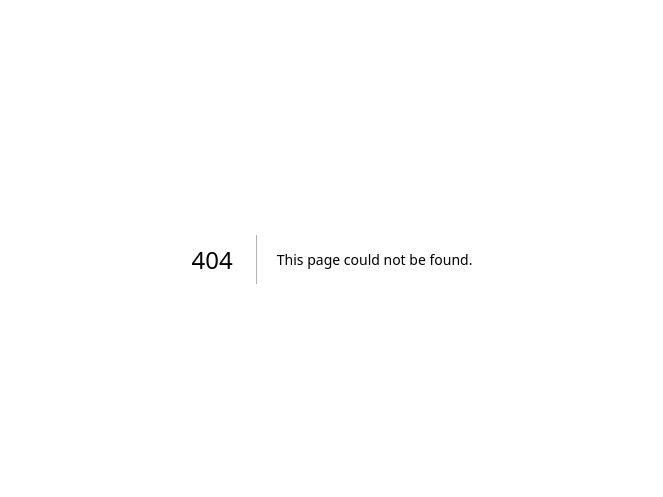
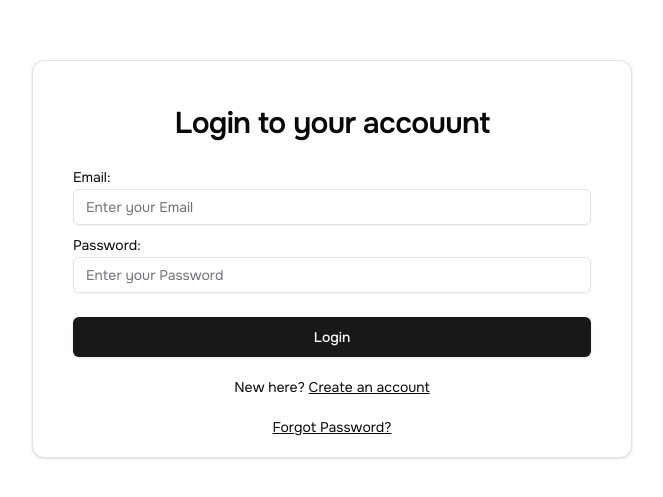
Before and after one commit to codejagaban/event-ticketing, a Next.js app: page /login in a window 1280 px wide. Before the commit this address had no page. Shown: the part 141-638 px from the top of the page, without its empty margins (308-971 px from the left). Built offline with nearby package versions, Linux system fonts and the light colour scheme.

Commit message:
feat: add login ui

```diff
--- a/app/layout.tsx
+++ b/app/layout.tsx
@@ -1,5 +1,5 @@
 import type { Metadata } from "next";
-import { Inter, Onest } from "next/font/google";
+import { Onest } from "next/font/google";
 import "./globals.css";
 
 const onest = Onest({ subsets: ["latin"] });
--- /dev/null
+++ b/app/login/form.tsx
@@ -0,0 +1,51 @@
+'use client';
+import Link from 'next/link';
+import { useRouter } from 'next/navigation';
+import directus from '@/lib/directus';
+
+import AuthForm from '@/components/auth-form';
+import { useState } from 'react';
+import { login } from '@directus/sdk';
+
+interface Data {
+  email: string;
+  password: string;
+}
+
+export default function LoginForm() {
+  const router = useRouter();
+  const [error, setError] = useState('');
+  const handleFormSubmit = async (data: Data) => {
+    const { email, password } = data;
+    // const response = await directus.request(
+    //   login(email, password)
+    // )
+
+    // if (!response) {
+    //   router.push('/');
+    //   router.refresh();
+    // } else {
+    //   response.status === 401
+    //     ? setError('Your email or password is incorrect')
+    //     : null;
+    // }
+  };
+
+  return (
+    <>
+      {error && <p>{error}</p>}
+      <AuthForm
+        title="Login to your accouunt"
+        onSubmit={handleFormSubmit}
+        buttonText="Login"
+        linkDescription="New here?"
+        linkText="Create an account"
+        linkHref="/register"
+        isFullForm={false}
+      />
+      <div>
+
+      </div>
+    </>
+  );
+}
--- /dev/null
+++ b/app/login/page.tsx
@@ -0,0 +1,10 @@
+import LoginForm from "./form"
+
+export default async function LoginPage() {
+  return (
+    <div>
+      <LoginForm />
+
+    </div>
+  )
+}
--- a/components/auth-form/index.tsx
+++ b/components/auth-form/index.tsx
@@ -59,7 +59,7 @@ export default function AuthForm({
       >
         <Card className="md:w-[600px] py-5 md:px-10 px-5">
         <CardHeader>
-        <CardTitle className="text-3xl text-center">Create an account</CardTitle>
+            <CardTitle className="text-3xl text-center">{title}</CardTitle>
         </CardHeader>
         {isFullForm && (
           <>
@@ -152,8 +152,16 @@ export default function AuthForm({
         <p className="text-sm mt-5">
           {linkDescription} {" "}
           <Link href={linkHref} className=" underline">{linkText}</Link>
-        </p>
-
+            </p>
+            {
+              !isFullForm && (
+                <p className="text-sm mt-5">
+                  <Link href="/forgot-password" className="underline">
+                    Forgot Password?
+                  </Link>
+                </p>
+              )
+           }
           </div>
           </Card>
       </form>
```
